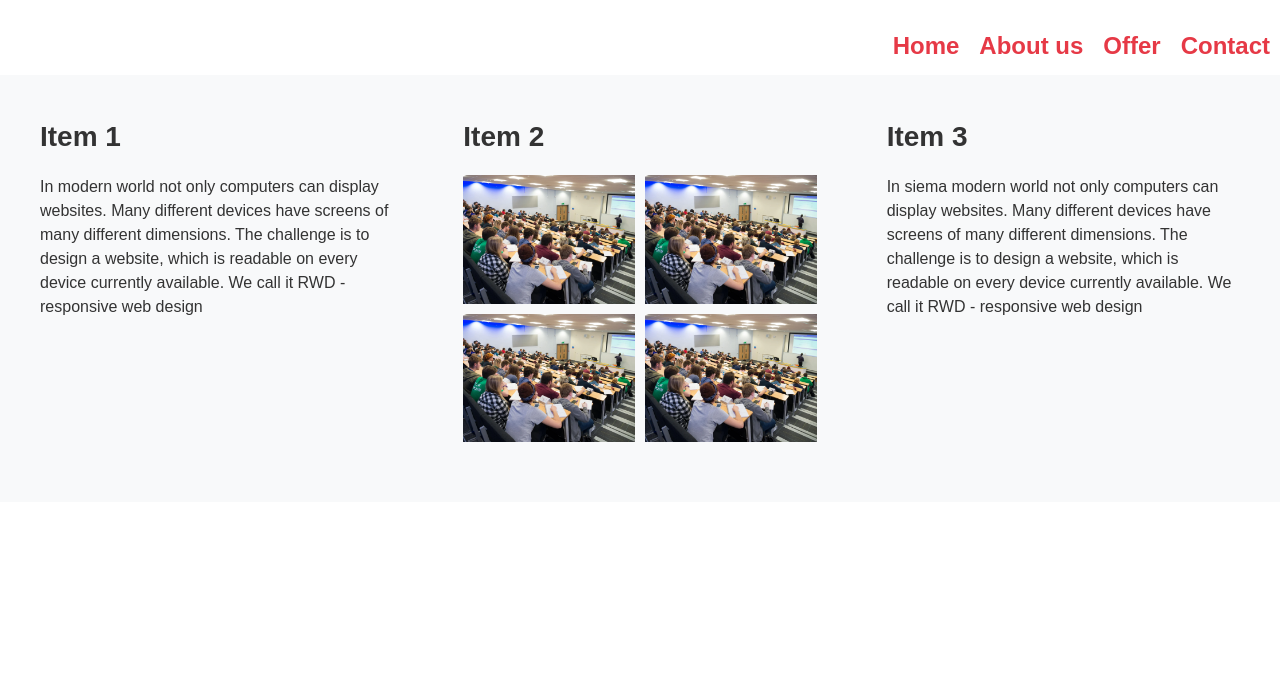
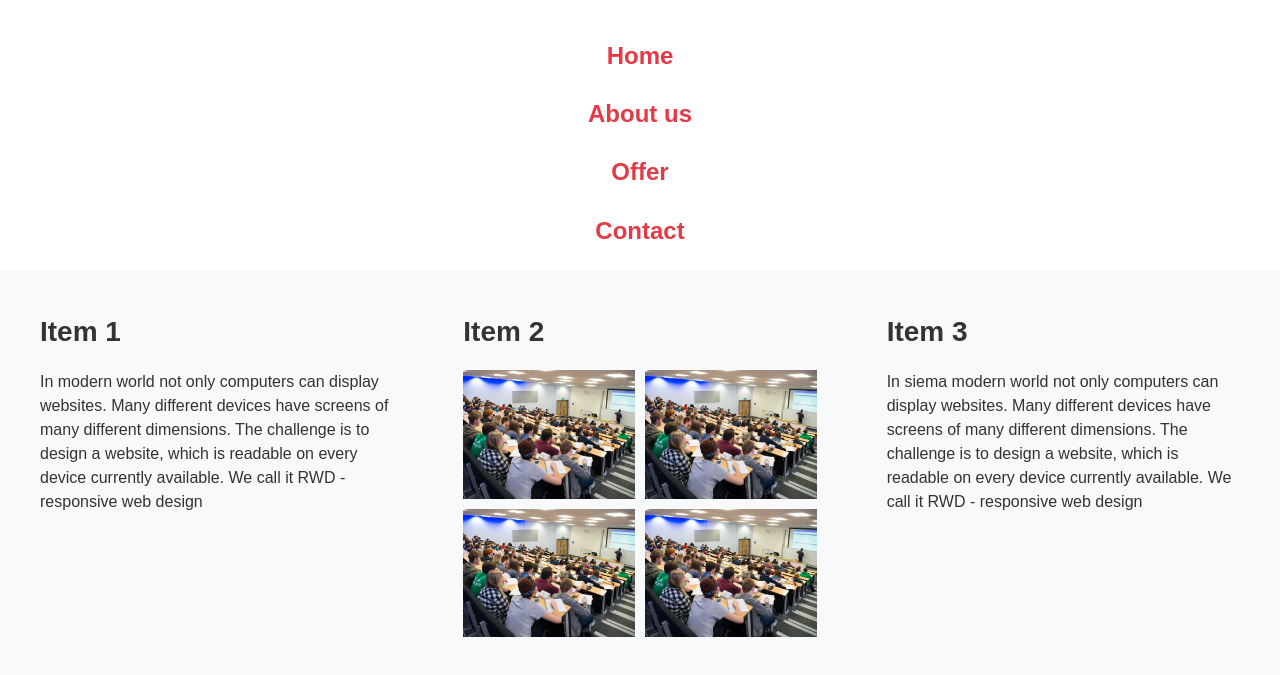
Before and after one commit to Ayato2/Ayato2.github.io, a plain HTML site: page index.html in a window 1280 px wide. Shown: the part 151-826 px from the top of the page. Before the commit the page ends 800 px from the top, so only its background shows below. Drawn offline with Linux system fonts and the light colour scheme.

Commit message:
Update styles.css

```diff
--- a/styles.css
+++ b/styles.css
@@ -36,12 +36,12 @@ nav {
 nav ul {
     list-style: none;
     display: flex;
-    justify-content: center;
-    flex-wrap: wrap;
+    flex-direction: column;
+    align-items: center;
 }
 
 nav li {
-    margin: 0 10px;
+    margin: 10px 0;
 }
 
 nav a {
@@ -99,10 +99,6 @@ h2 {
         margin-top: 0;
     }
 
-    nav ul {
-        justify-content: flex-end;
-    }
-
     main {
         display: flex;
         flex-wrap: wrap;
```
